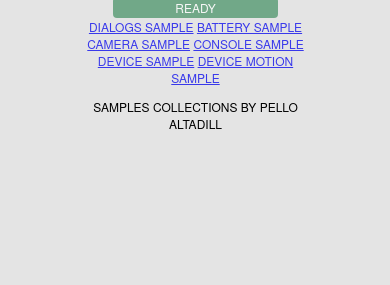
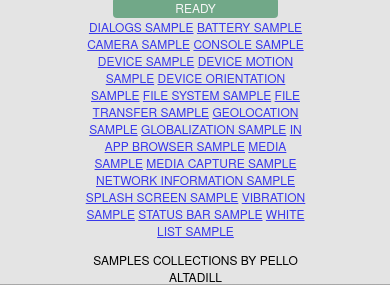
Before and after one commit to pxai/cordova-core-api, a plain HTML site: page www/index.html in a window 390 px wide. Shown: the part 560-845 px from the top of the page. Drawn offline with Linux system fonts and the light colour scheme; some packages are replaced by stand-ins of ours.

```diff
--- a/www/index.html
+++ b/www/index.html
@@ -47,6 +47,19 @@
                 <a href="console.html" class="btn">Console sample</a>
                 <a href="device.html" class="btn">Device sample</a>
                 <a href="deviceMotion.html" class="btn">Device Motion sample</a>
+                <a href="deviceOrientation.html" class="btn">Device Orientation sample</a>
+                <a href="fileSystem.html" class="btn">File System sample</a>
+                <a href="fileTransfer.html" class="btn">File transfer sample</a>
+                <a href="geolocation.html" class="btn">Geolocation sample</a>
+                <a href="globalization.html" class="btn">Globalization sample</a>
+                <a href="inAppBrowser.html" class="btn">In App Browser sample</a>
+                <a href="media.html" class="btn">Media sample</a>
+                <a href="mediaCapture.html" class="btn">Media capture sample</a>
+                <a href="networkInformation.html" class="btn">Network Information sample</a>
+                <a href="splash.html" class="btn">Splash screen sample</a>
+                <a href="vibration.html" class="btn">Vibration sample</a>
+                <a href="statusBar.html" class="btn">Status Bar sample</a>
+                <a href="whitelist.html" class="btn">White List sample</a>
             </div>
                 <p>Samples collections by Pello Altadill</p>
         </div>
```
